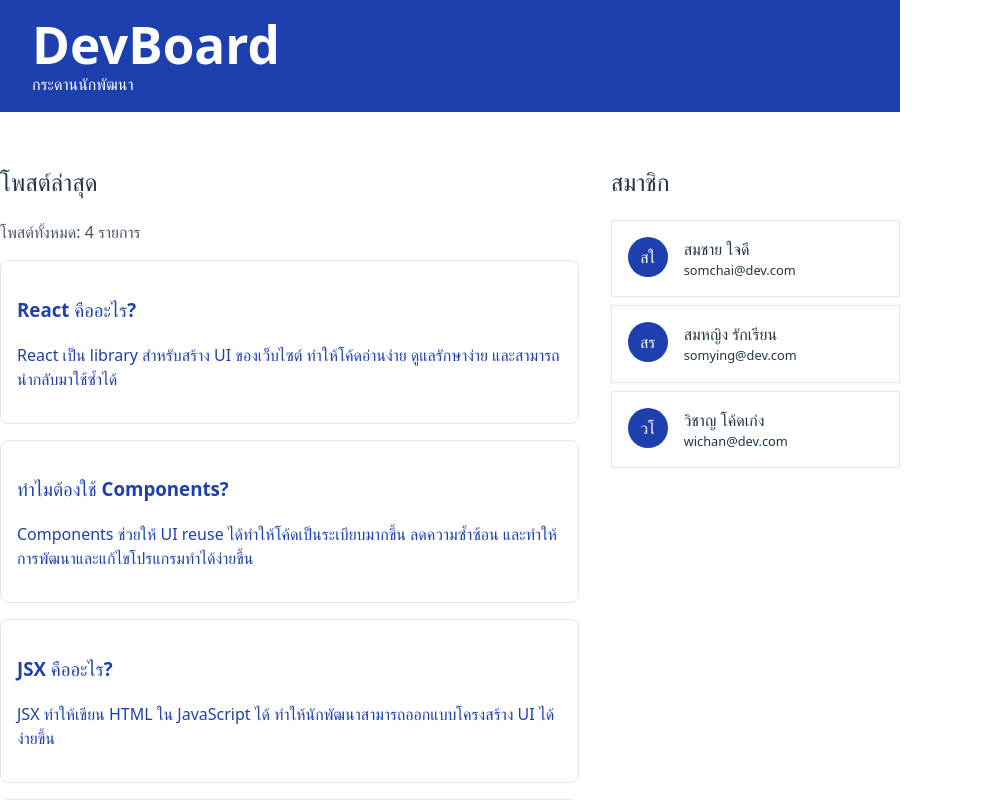
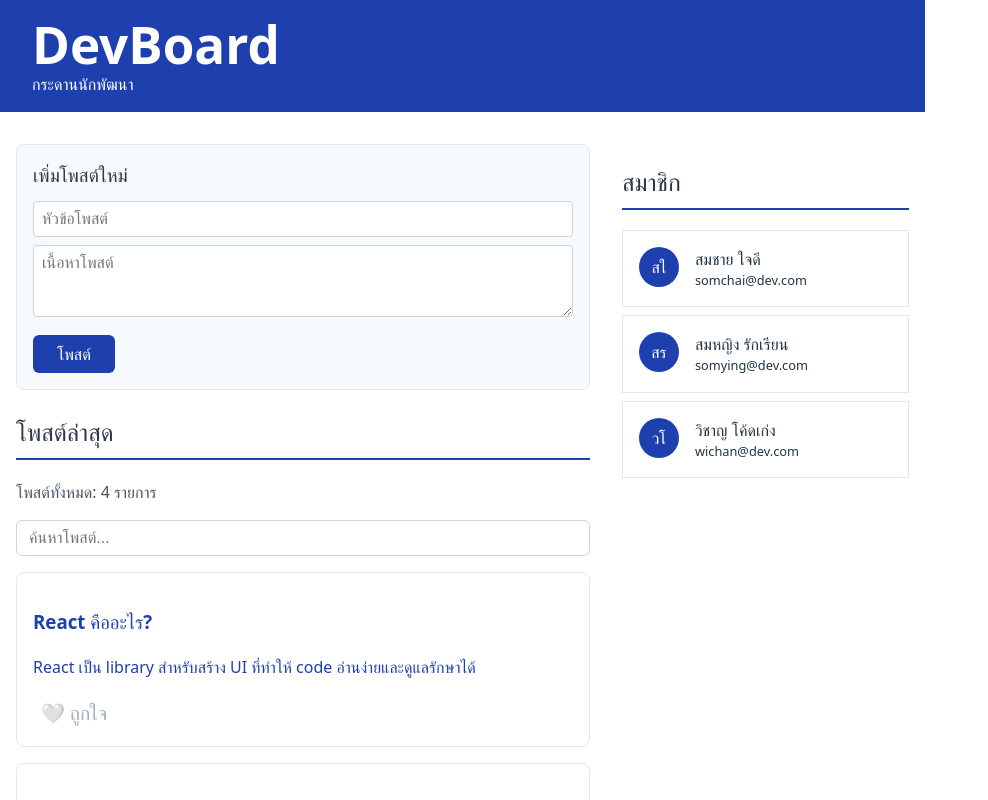
Before and after one commit to Niphat-Lekkham/devboard-67160015, a React (Vite) app in the folder devboard/: page / in a window 1280 px wide. Shown: the top 800 px of the page, without its empty margins (0-988 px from the left). Built offline with nearby package versions, Linux system fonts and the light colour scheme.

Commit message:
feat: task2 - search, favorites, add post form

```diff
--- a/devboard/src/App.jsx
+++ b/devboard/src/App.jsx
@@ -1,27 +1,29 @@
+import { useState } from "react";
 import Navbar from "./components/Navbar";
 import PostList from "./components/PostList";
 import UserCard from "./components/UserCard";
+import AddPostForm from "./components/AddPostForm";
 
-const POSTS = [
+const INITIAL_POSTS = [
   {
     id: 1,
     title: "React คืออะไร?",
-    body: "React เป็น library สำหรับสร้าง UI ของเว็บไซต์ ทำให้โค้ดอ่านง่าย ดูแลรักษาง่าย และสามารถนำกลับมาใช้ซ้ำได้",
+    body: "React เป็น library สำหรับสร้าง UI ที่ทำให้ code อ่านง่ายและดูแลรักษาได้",
   },
   {
     id: 2,
     title: "ทำไมต้องใช้ Components?",
-    body: "Components ช่วยให้ UI reuse ได้ทำให้โค้ดเป็นระเบียบมากขึ้น ลดความซ้ำซ้อน และทำให้การพัฒนาและแก้ไขโปรแกรมทำได้ง่ายขึ้น",
+    body: "Components ช่วยให้เราแบ่ง UI ออกเป็นชิ้นเล็ก ๆ ที่ reuse ได้",
   },
   {
     id: 3,
     title: "JSX คืออะไร?",
-    body: "JSX ทำให้เขียน HTML ใน JavaScript ได้ ทำให้นักพัฒนาสามารถออกแบบโครงสร้าง UI ได้ง่ายขึ้น",
+    body: "JSX คือ syntax ที่ช่วยให้เราเขียน HTML ใน JavaScript ได้อย่างสะดวก",
   },
   {
     id: 4,
     title: "Props ทำงานอย่างไร?",
-    body: "Props คือ argument ของ component สามารถแสดงผลข้อมูลที่แตกต่างกันได้ตามค่าที่ถูกส่งเข้ามา",
+    body: "Props คือ argument ที่ส่งให้ component เหมือนกับการส่งพารามิเตอร์ให้ฟังก์ชัน",
   },
 ];
 
@@ -32,38 +34,69 @@
 ];
 
 function App() {
+  const [posts, setPosts] = useState(INITIAL_POSTS);
+  const [favorites, setFavorites] = useState([]); // เก็บ id ที่ถูกใจ
+
+  // Toggle ถูกใจ/ยกเลิก
+  function handleToggleFavorite(postId) {
+    setFavorites(
+      (prev) =>
+        prev.includes(postId)
+          ? prev.filter((id) => id !== postId) // ลบออก
+          : [...prev, postId], // เพิ่มเข้า
+    );
+  }
+
+  // เพิ่มโพสต์ใหม่
+  function handleAddPost({ title, body }) {
+    const newPost = {
+      id: Date.now(), // ใช้ timestamp เป็น id ชั่วคราว
+      title,
+      body,
+    };
+    setPosts((prev) => [newPost, ...prev]); // เพิ่มไว้ด้านบน
+  }
+
   return (
     <div>
+      <Navbar favoriteCount={favorites.length} />
 
-      <Navbar />
-
-      <div style={{
-        maxWidth: "900px",
-        margin: "2rem auto",
-        display: "grid",
-        gridTemplateColumns: "2fr 1fr",
-        gap: "2rem"
-      }}>
-
+      <div
+        style={{
+          maxWidth: "900px",
+          margin: "2rem auto",
+          padding: "0 1rem",
+          display: "grid",
+          gridTemplateColumns: "2fr 1fr",
+          gap: "2rem",
+        }}
+      >
+        {/* คอลัมน์ซ้าย */}
         <div>
-          <PostList posts={POSTS} />
+          <AddPostForm onAddPost={handleAddPost} />
+          <PostList
+            posts={posts}
+            favorites={favorites}
+            onToggleFavorite={handleToggleFavorite}
+          />
         </div>
 
+        {/* คอลัมน์ขวา */}
         <div>
-          <h2>สมาชิก</h2>
-
+          <h2
+            style={{
+              color: "#2d3748",
+              borderBottom: "2px solid #1e40af",
+              paddingBottom: "0.5rem",
+            }}
+          >
+            สมาชิก
+          </h2>
           {USERS.map((user) => (
-            <UserCard
-              key={user.id}
-              name={user.name}
-              email={user.email}
-            />
+            <UserCard key={user.id} name={user.name} email={user.email} />
           ))}
-
         </div>
-
       </div>
-
     </div>
   );
 }
--- /dev/null
+++ b/devboard/src/components/AddPostForm.jsx
@@ -0,0 +1,82 @@
+import { useState } from "react";
+
+function AddPostForm({ onAddPost }) {
+  const [title, setTitle] = useState("");
+  const [body, setBody] = useState("");
+
+  function handleSubmit(e) {
+    e.preventDefault();
+    if (!title.trim() || !body.trim()) return; // ป้องกันส่งว่าง
+
+    onAddPost({ title, body });
+    setTitle(""); // เคลียร์ form
+    setBody("");
+  }
+
+  return (
+    <form
+      onSubmit={handleSubmit}
+      style={{
+        border: "1px solid #e2e8f0",
+        borderRadius: "8px",
+        padding: "1rem",
+        marginBottom: "1.5rem",
+        background: "#f7fafc",
+      }}
+    >
+      <h3 style={{ margin: "0 0 0.75rem", color: "#2d3748" }}>
+        เพิ่มโพสต์ใหม่
+      </h3>
+
+      <input
+        type="text"
+        placeholder="หัวข้อโพสต์"
+        value={title}
+        onChange={(e) => setTitle(e.target.value)}
+        style={{
+          width: "100%",
+          padding: "0.5rem",
+          marginBottom: "0.5rem",
+          border: "1px solid #cbd5e0",
+          borderRadius: "4px",
+          fontSize: "1rem",
+          boxSizing: "border-box",
+        }}
+      />
+
+      <textarea
+        placeholder="เนื้อหาโพสต์"
+        value={body}
+        onChange={(e) => setBody(e.target.value)}
+        rows={3}
+        style={{
+          width: "100%",
+          padding: "0.5rem",
+          marginBottom: "0.75rem",
+          border: "1px solid #cbd5e0",
+          borderRadius: "4px",
+          fontSize: "1rem",
+          resize: "vertical",
+          boxSizing: "border-box",
+        }}
+      />
+
+      <button
+        type="submit"
+        style={{
+          background: "#1e40af",
+          color: "white",
+          border: "none",
+          padding: "0.5rem 1.5rem",
+          borderRadius: "6px",
+          cursor: "pointer",
+          fontSize: "1rem",
+        }}
+      >
+        โพสต์
+      </button>
+    </form>
+  );
+}
+
+export default AddPostForm;
--- a/devboard/src/components/Navbar.jsx
+++ b/devboard/src/components/Navbar.jsx
@@ -1,8 +1,25 @@
-function Navbar() {
+function Navbar({favoriteCount}) {
   return (
-    <nav style={{ background: "#1e40af", color: "white", padding: "1rem 2rem" }}>
-      <h1 style={{ margin: 0 }}>DevBoard</h1>
-      <p style={{ margin: 0 }}>กระดานนักพัฒนา</p>
+    <nav
+      style={{ background: "#1e40af", color: "white", padding: "1rem 2rem" }}
+    >
+      <div>
+        <h1 style={{ margin: 0 }}>DevBoard</h1>
+        <p style={{ margin: 0 }}>กระดานนักพัฒนา</p>
+      </div>
+      {favoriteCount > 0 && (
+        <div
+          style={{
+            background: "#e53e3e",
+            borderRadius: "20px",
+            padding: "0.25rem 0.75rem",
+            fontSize: "0.9rem",
+            fontWeight: "bold",
+          }}
+        >
+          ❤️ {favoriteCount} ถูกใจ
+        </div>
+      )}
     </nav>
   );
 }
--- a/devboard/src/components/PostCard.jsx
+++ b/devboard/src/components/PostCard.jsx
@@ -1,4 +1,4 @@
-function PostCard({ title, body }) {
+function PostCard({ title, body, isFavorite, onToggleFavorite }) {
   return (
     <div
       style={{
@@ -11,6 +11,20 @@
     >
       <h3 style={{ color: "#1e40af" }}>{title}</h3>
       <p style={{color: "#1e40af"}}>{body}</p>
+      <button
+        onClick={onToggleFavorite}
+        style={{
+          background: "none",
+          border: "none",
+          cursor: "pointer",
+          fontSize: "1.2rem",
+          padding: "0.25rem 0.5rem",
+          borderRadius: "4px",
+          color: isFavorite ? "#e53e3e" : "#a0aec0",
+        }}
+      >
+        {isFavorite ? "❤️ ถูกใจแล้ว" : "🤍 ถูกใจ"}
+      </button>
     </div>
   );
 }
--- a/devboard/src/components/PostList.jsx
+++ b/devboard/src/components/PostList.jsx
@@ -1,20 +1,58 @@
 import PostCard from "./PostCard";
 import PostCount from "./PostCount";
+import { useState } from "react";
 
-function PostList({ posts }) {
+function PostList({ posts, favorites, onToggleFavorite }) {
+  const [search, setSearch] = useState("");
+  const filtered = posts.filter((post) =>
+    post.title.toLowerCase().includes(search.toLowerCase()),
+  );
+
   return (
     <div>
-      <h2>โพสต์ล่าสุด</h2>
+      <h2
+        style={{
+          color: "#2d3748",
+          borderBottom: "2px solid #1e40af",
+          paddingBottom: "0.5rem",
+        }}
+      >
+        โพสต์ล่าสุด
+      </h2>
 
-     <PostCount count={posts.length} />
+      <PostCount count={posts.length} />
 
-      {posts.map((post) => (
+      <input
+        type="text"
+        placeholder="ค้นหาโพสต์..."
+        value={search}
+        onChange={(e) => setSearch(e.target.value)}
+        style={{
+          width: "100%",
+          padding: "0.5rem 0.75rem",
+          border: "1px solid #cbd5e0",
+          borderRadius: "6px",
+          fontSize: "1rem",
+          marginBottom: "1rem",
+          boxSizing: "border-box",
+        }}
+      />
+      {filtered.length === 0 && (
+        <p style={{ color: "#718096", textAlign: "center", padding: "2rem" }}>
+          ไม่พบโพสต์ที่ค้นหา
+        </p>
+      )}
+
+      {filtered.map((post) => (
         <PostCard
           key={post.id}
           title={post.title}
           body={post.body}
+          isFavorite={favorites.includes(post.id)}
+          onToggleFavorite={() => onToggleFavorite(post.id)}
         />
       ))}
+
     </div>
   );
 }
```
